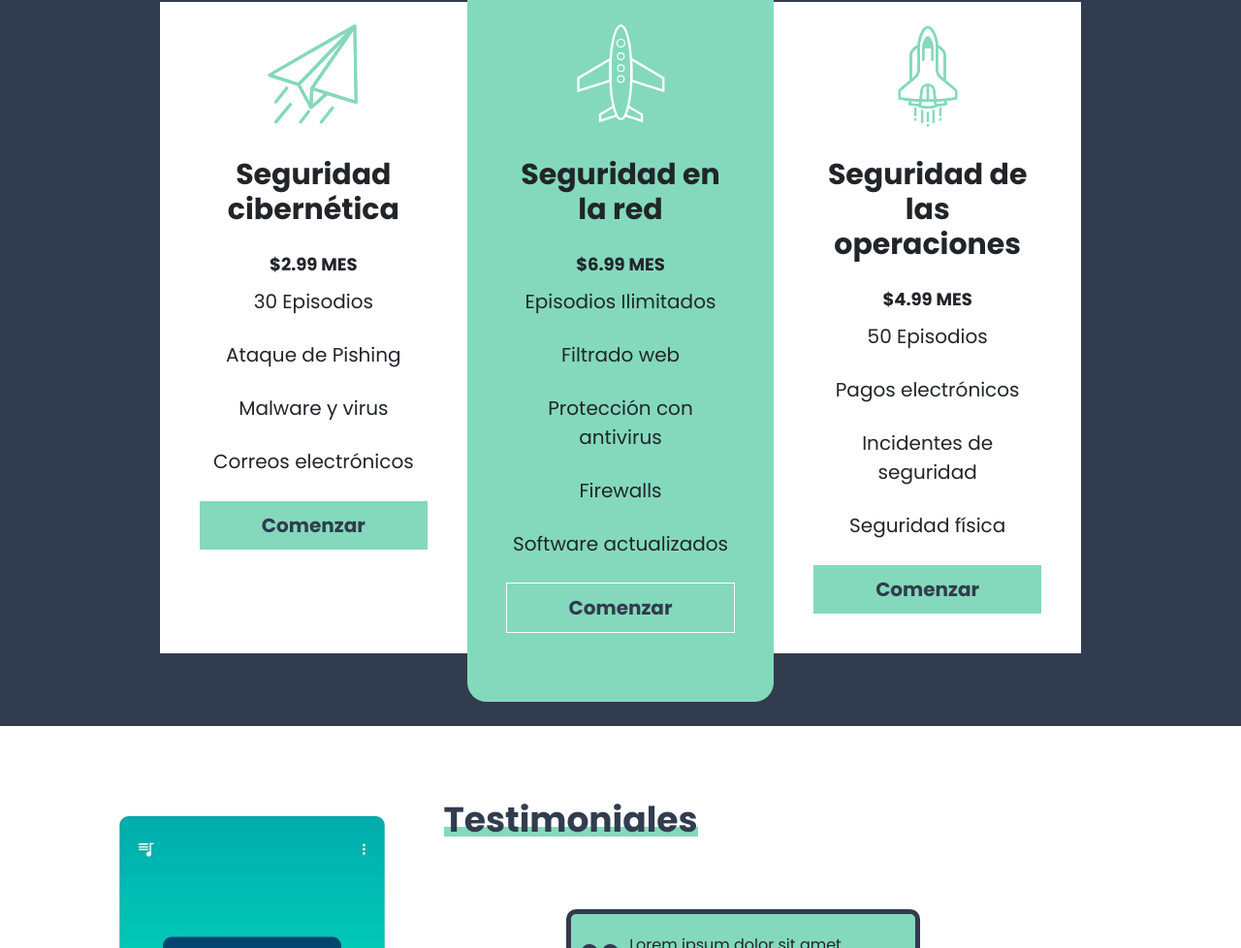
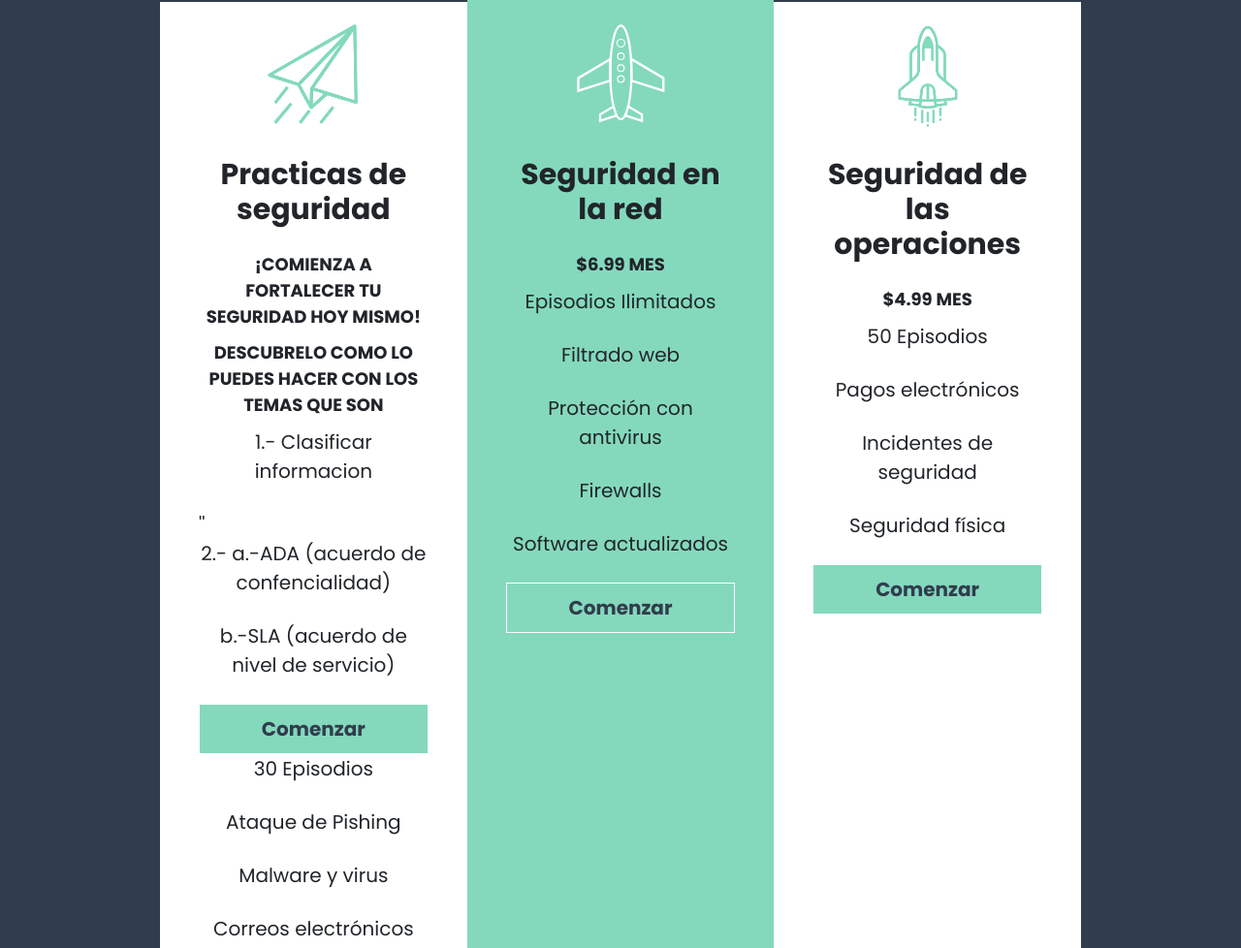
Before and after one commit to Royer0528/Audi_Act3, a website: page index.html in a window 1280 px wide. Shown: the part 3413-4391 px from the top of the page at 97% size. Drawn offline with Linux system fonts and the light colour scheme.

Commit message:
Cambio en linea 66-75 (agregue un enlace a otra seccion)

```diff
--- a/index.html
+++ b/index.html
@@ -63,8 +63,16 @@
                 <div class="col-md-10">
                     <div class="row nuestros-planes">
                         <div class="col-md-4 bg-white order-2 plan inicio">
-                            <h3 class="text-center">Seguridad cibernética</h3>
-                            <p class="text-center precio">$2.99 Mes</p>
+                            <h3 class="text-center">Practicas de seguridad</h3>
+                            <p class="text-center precio">¡Comienza a fortalecer tu seguridad hoy mismo!</p>
+                            <p class="text-center precio">Descubrelo como lo puedes hacer con los temas que son</p>
+
+                            <ul class="list-unstyled">
+                                <li class="text-center mb-2">1.- Clasificar informacion</li>''
+                                <li class="text-center mb-2">2.- a.-ADA (acuerdo de confencialidad)</li>
+                                <li class="text-center mb-2">    b.-SLA (acuerdo de nivel de servicio)</li>
+                            </ul>
+                            <a href="Practica_seguridad.html" class="boton-plan" id="boton-comenzar">Comenzar</a>
 
                             <ul class="list-unstyled">
                                 <li class="text-center mb-2">30 Episodios</li>
```
Also changed, not shown: Practica_seguridad.html (added, +25 -0 lines).
